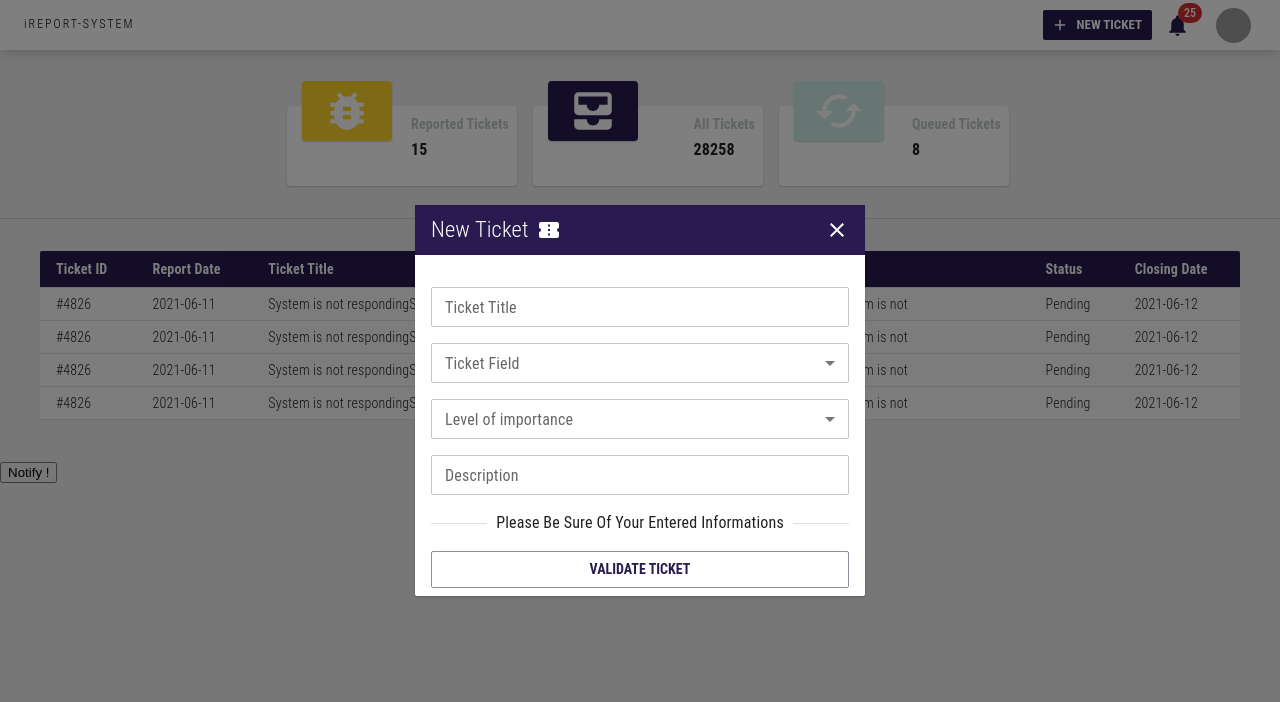
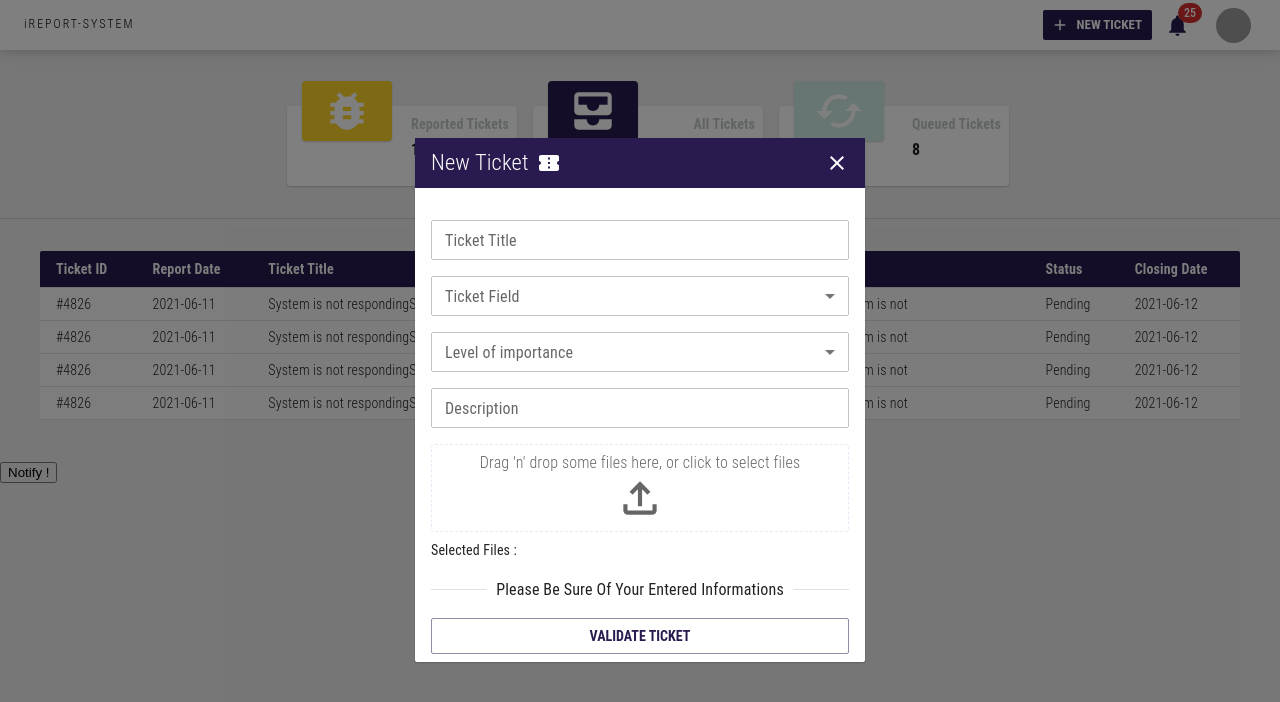
Before and after one commit to w4t3r-45/ticket_system, a React (Create React App) app: page /dashboard in a window 1280 px wide. Both pictures are taken after a click on the button "NEW TICKET". Shown: the top 702 px of the page. Built offline with nearby package versions, Linux system fonts and the light colour scheme; grey boxes are pictures that could not be loaded.

Commit message:
added drag n drop in new ticket form

```diff
--- a/src/components/NewTicket.js
+++ b/src/components/NewTicket.js
@@ -18,7 +18,7 @@ import { useTheme } from "@mui/material/styles";
 import { useSelector, useDispatch } from "react-redux";
 import { closeNewTicket } from "../redux/actions/actions";
 import HeadShake from "react-reveal/HeadShake";
-import { useDropzone } from "react-dropzone";
+import Dropzone from "./dropzone";
 
 export default function NewTicket(props) {
   const theme = useTheme();
@@ -135,13 +135,29 @@ export default function NewTicket(props) {
 
                 <TextField
                   size="small"
-                  sx={{ mb: 2 }}
+                  sx={{
+                    "& .MuiOutlinedInput-input": {
+                      "&::-webkit-scrollbar": {
+                        width: 7
+                      },
+                      "&::-webkit-scrollbar-track": {
+                        backgroundColor: "rgba(0,0,0,0.1)",
+                        borderRadius: "100px"
+                      },
+                      "&::-webkit-scrollbar-thumb": {
+                        backgroundColor: "rgba(0,0,0,0.25)",
+                        borderRadius: "100px"
+                      }
+                    },
+                    mb: 1
+                  }}
                   fullWidth
                   multiline
                   maxRows={5}
                   label="Description"
                   key="x12asasaf3"
                 />
+                <Dropzone />
                 <Divider>Please Be Sure Of Your Entered Informations</Divider>
                 <Button
                   variant="outlined"
--- /dev/null
+++ b/src/components/dropzone.js
@@ -0,0 +1,51 @@
+import { useDropzone } from "react-dropzone";
+import { Box, Typography } from "@mui/material";
+import { FileUploadOutlined } from "@mui/icons-material";
+import { useTheme } from "@mui/material/styles";
+
+export default function Dropzone(props) {
+  const theme = useTheme();
+  const { acceptedFiles, getRootProps, getInputProps } = useDropzone();
+
+  const files = acceptedFiles.map((file) => (
+    <li key={file.path}>
+      {file.path} - {file.size} bytes
+    </li>
+  ));
+
+  return (
+    <>
+      <Box
+        sx={{
+          border: `1px dashed ${theme.palette.primary.light}`,
+          mt: 1,
+          mb: 1,
+          borderRadius: theme.shape.borderRadius,
+          cursor: "pointer"
+        }}
+        className="container"
+      >
+        <Box
+          {...getRootProps({ className: "dropzone" })}
+          display="flex"
+          alignItems="center"
+          justifyContent="center"
+          flexDirection="column"
+          sx={{ width: "100%", height: "100%", padding: 1 }}
+        >
+          <input {...getInputProps()} />
+          <Typography variant="h4" fontSize="1rem" color="text.secondary">
+            Drag 'n' drop some files here, or click to select files
+          </Typography>
+          <FileUploadOutlined
+            sx={{ width: 50, height: 50, color: theme.palette.text.secondary }}
+          />
+        </Box>
+      </Box>
+      <Box sx={{ mb: 2 }}>
+        <Typography variant="subtitle2">Selected Files :</Typography>
+        {files}
+      </Box>
+    </>
+  );
+}
```
